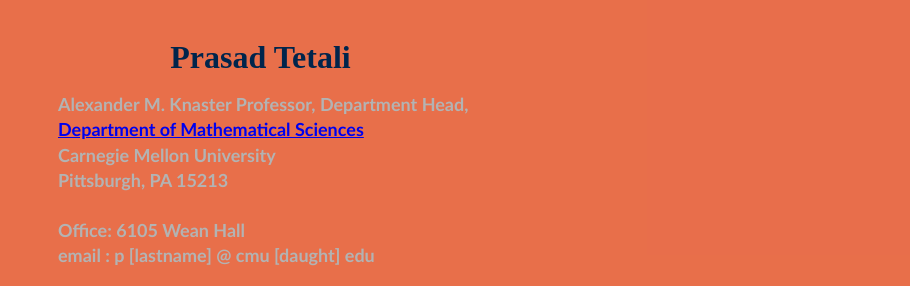
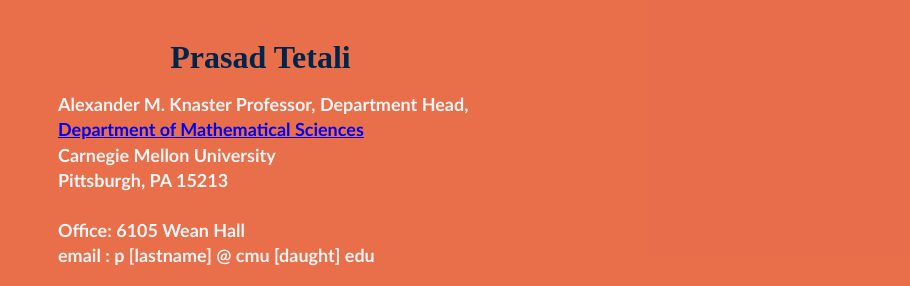
Before and after one commit to tetali/tetali.github.io, a plain HTML site: page index.html in a window 1280 px wide. Shown: the top 286 px of the page, 370-1280 px from the left. Drawn offline with Linux system fonts and the light colour scheme.

Commit message:
text color

```diff
--- a/homepage.css
+++ b/homepage.css
@@ -73,7 +73,7 @@
   font-weight: bold;
   line-height: 1.4em;
   font-family: "Trebuchet MS";
-  color: #B3B3B3;
+  color: #F4F4F4;
   text-align: left;
   z-index: 1;
 }
```
